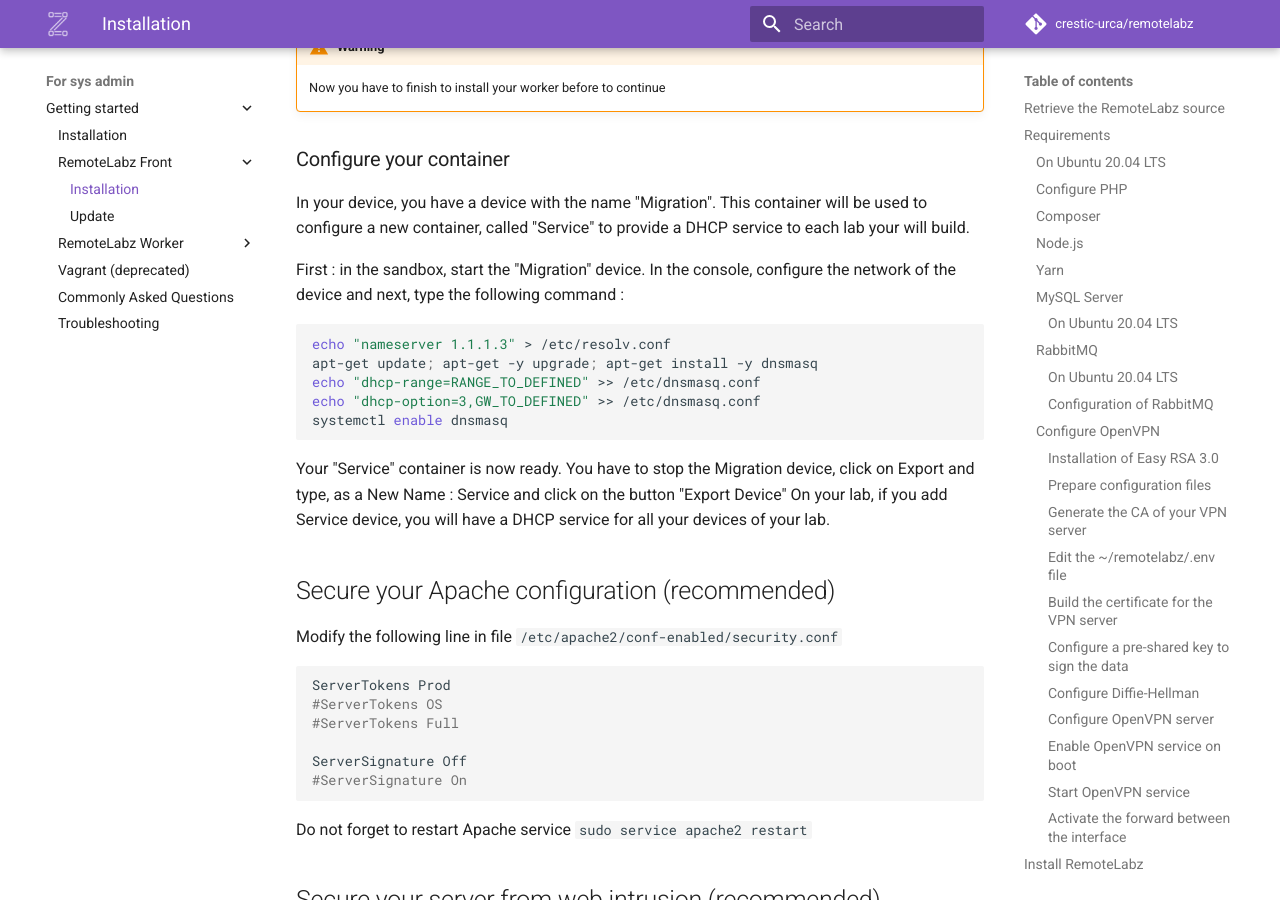
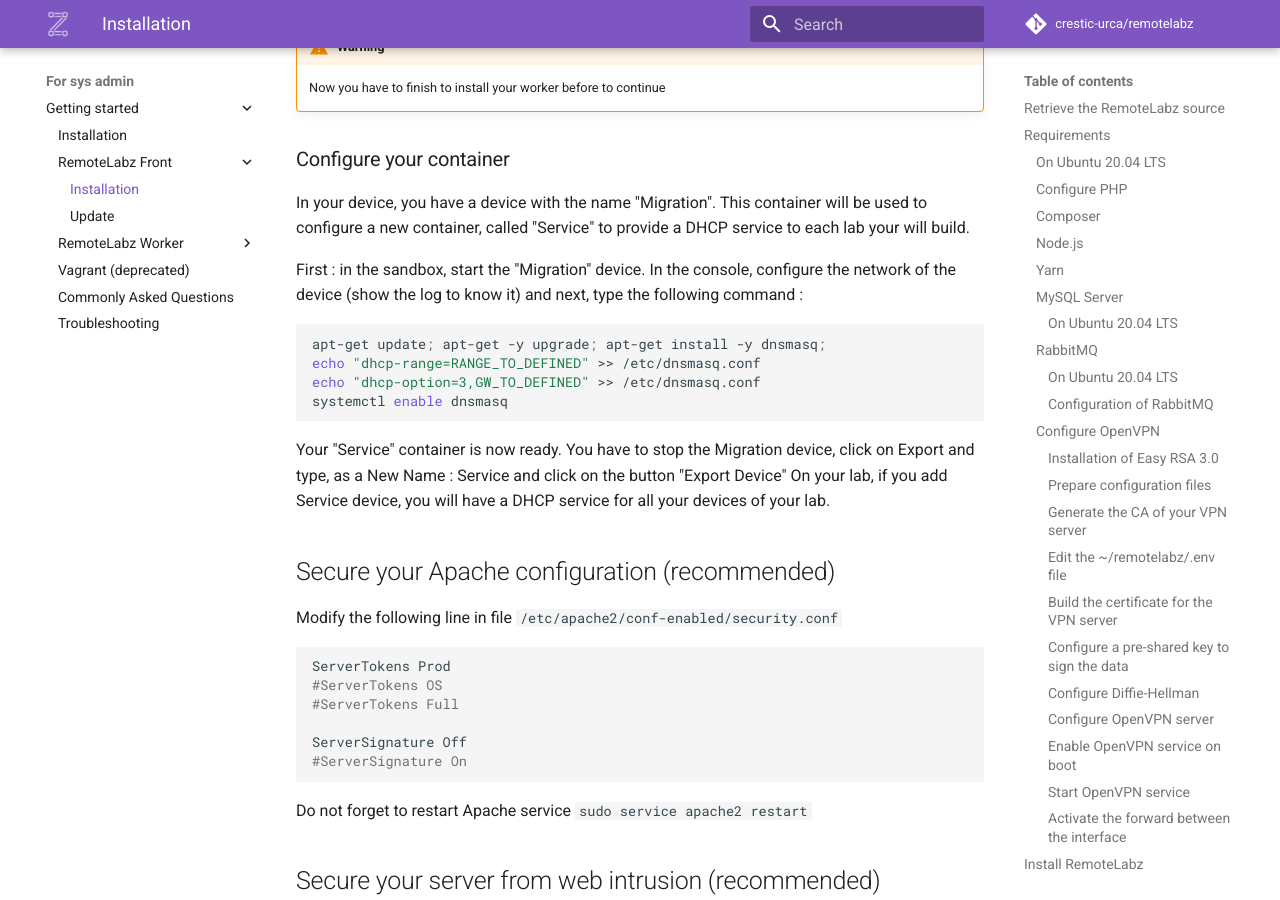
Before and after one commit to remotelabz/remotelabz-docs, an MkDocs documentation site: the page built from docs/administrators/getting-started/ubuntu-front.md, in a window 1280 px wide and 900 px high, scrolled down 10104 px. Built offline with MkDocs 1.6.1 and Material for MkDocs 9.7.7, drawn with Linux system fonts in a browser that asks for light colours; comment, search, counter and statistics services are not loaded.

Commit message:
Remove manual instruction "add in resolv.conf"

````diff
--- a/docs/administrators/getting-started/ubuntu-front.md
+++ b/docs/administrators/getting-started/ubuntu-front.md
@@ -442,10 +442,9 @@ sudo service remotelabz-proxy start
 ### Configure your container
 In your device, you have a device with the name "Migration". This container will be used to configure a new container, called "Service" to provide a DHCP service to each lab your will build.
 
-First : in the sandbox, start the "Migration" device. In the console, configure the network of the device and next, type the following command :
+First : in the sandbox, start the "Migration" device. In the console, configure the network of the device (show the log to know it) and next, type the following command :
 ```bash
-echo "nameserver 1.1.1.3" > /etc/resolv.conf
-apt-get update; apt-get -y upgrade; apt-get install -y dnsmasq
+apt-get update; apt-get -y upgrade; apt-get install -y dnsmasq;
 echo "dhcp-range=RANGE_TO_DEFINED" >> /etc/dnsmasq.conf
 echo "dhcp-option=3,GW_TO_DEFINED" >> /etc/dnsmasq.conf
 systemctl enable dnsmasq
````
